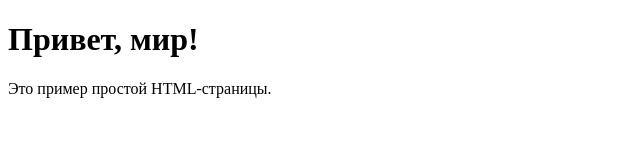
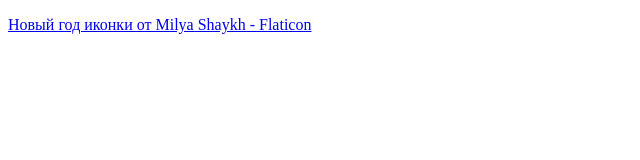
Before and after one commit to rvefbv/dem.github.io, a plain HTML site: page index.html in a window 1280 px wide. Shown: the whole page, without its empty margins (0-640 px from the left). Drawn offline with Linux system fonts and the light colour scheme.

Commit message:
Update index.html

```diff
--- a/index.html
+++ b/index.html
@@ -6,7 +6,7 @@
     <title>Моя первая веб-страница</title>
 </head>
 <body>
-    <h1>Привет, мир!</h1>
-    <p>Это пример простой HTML-страницы.</p>
+    <p><a href="https://www.flaticon.com/ru/free-icons/-" title="новый год иконки">Новый год иконки от Milya Shaykh - Flaticon</a>
+</p>
 </body>
 </html>
```
